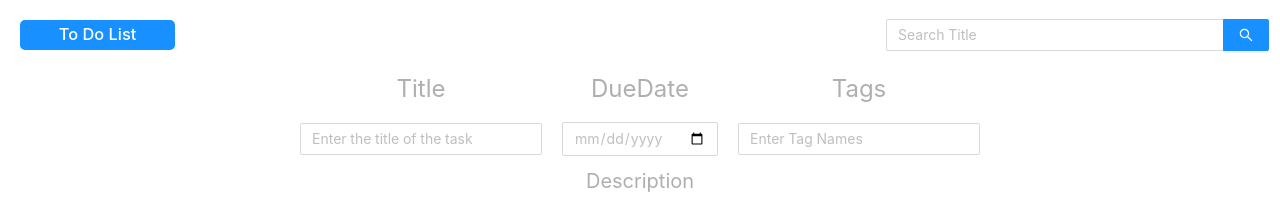
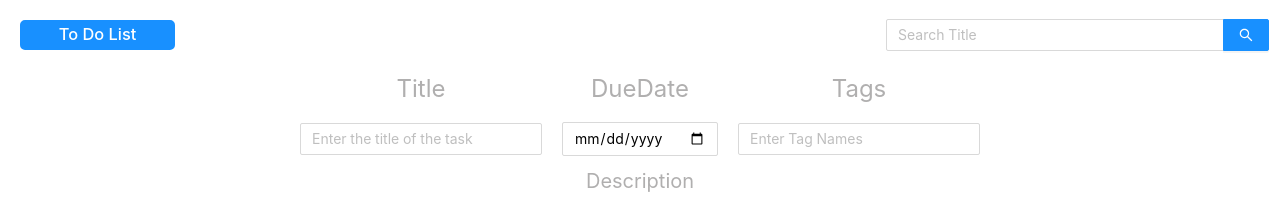
Before and after one commit to develop-er11/TodoList, a React (Create React App) app: page / in a window 1280 px wide. Shown: the top 206 px of the page. Built offline with nearby package versions, Linux system fonts and the light colour scheme; the HTML template or start-up script is replaced by a standard one.

Commit message:
Update App.css

```diff
--- a/src/App.css
+++ b/src/App.css
@@ -41,7 +41,7 @@ h3{
 }*/
 
 .ant-input{
-  color: rgb(191 191 191);
+  color: black;
 }
 
 .ant-table-thead>tr>th {
```
